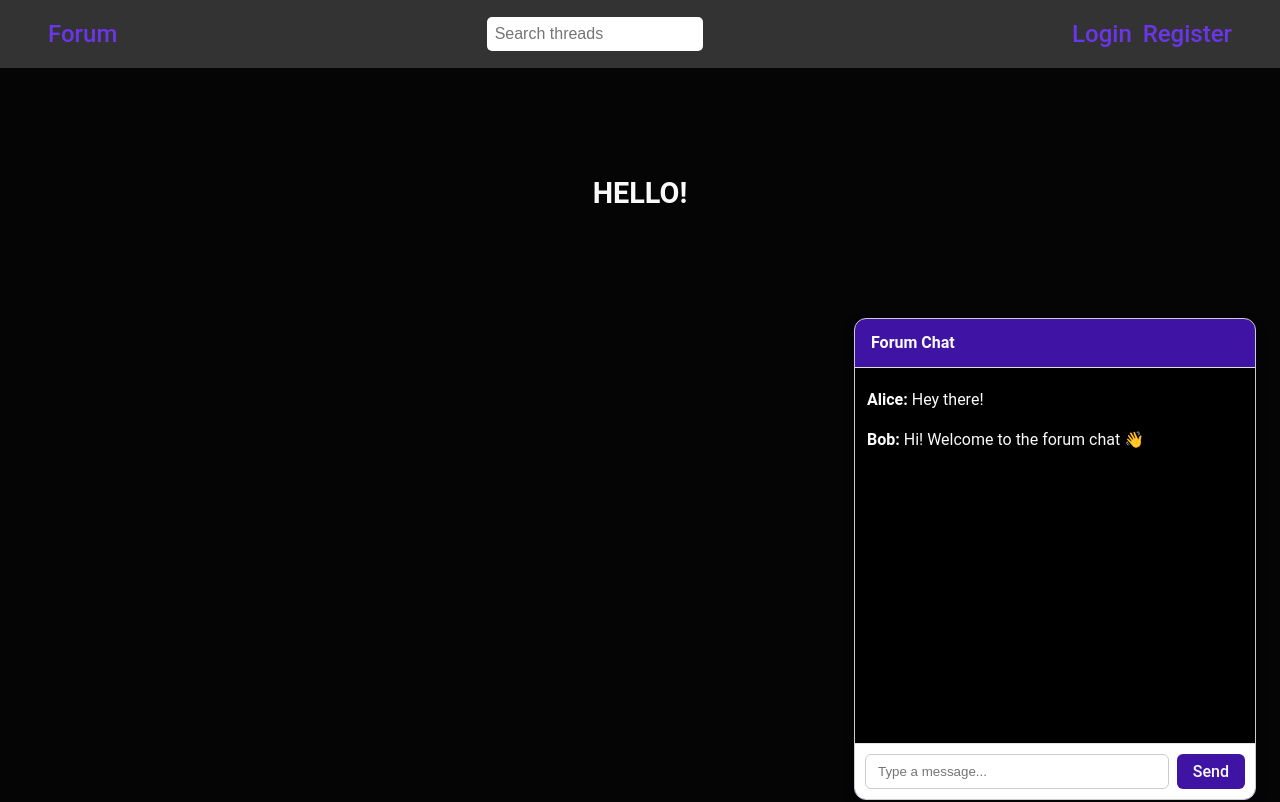
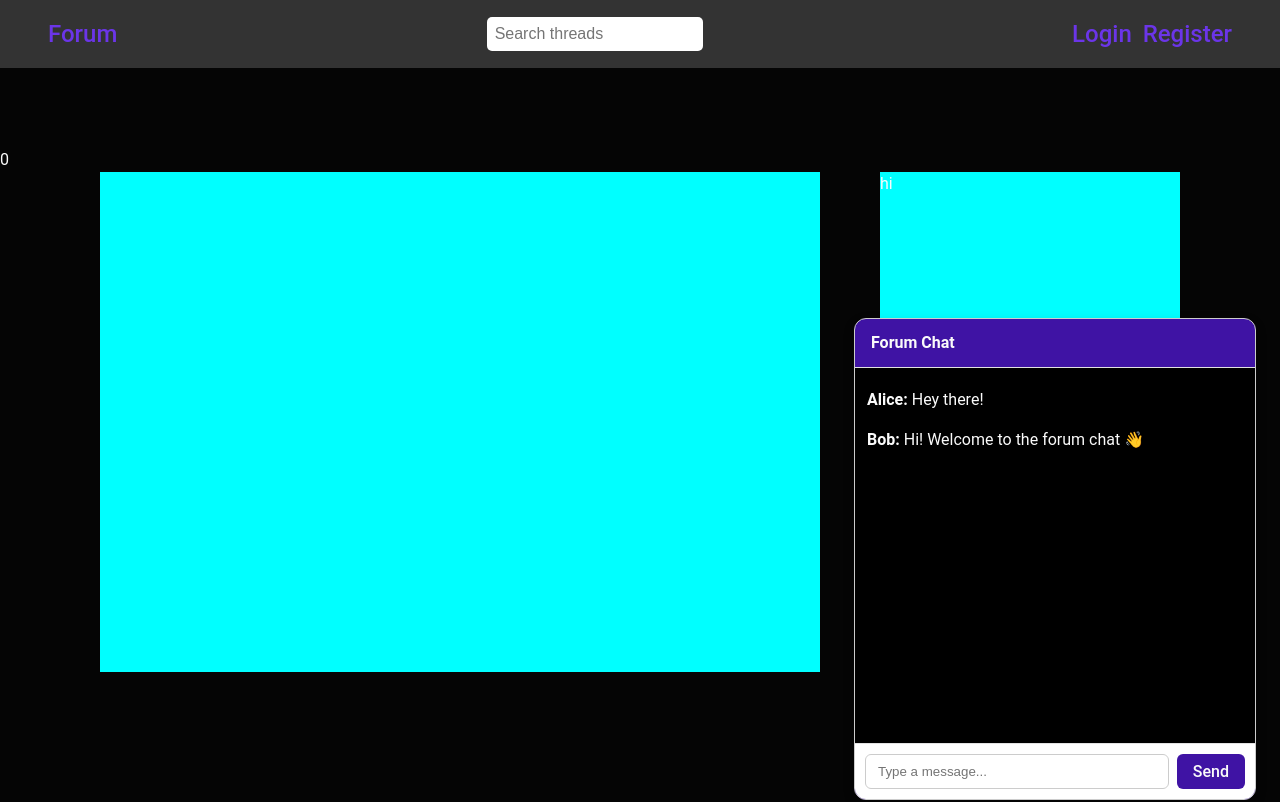
Before and after one commit to place-holder1/forumMERNS, a React (Vite) app in the folder frontend/: page /#/ in a window 1280 px wide. Shown: the top 802 px of the page. Built offline with nearby package versions, Linux system fonts and the light colour scheme.

Commit message:
got some front page prototype
that's it, i think

```diff
--- a/frontend/src/components/MainComponent.jsx
+++ b/frontend/src/components/MainComponent.jsx
@@ -1,14 +1,25 @@
 import styles from "../styles/main.module.css"
+import FrontMain from "./forumComponents/FrontMain";
+import FrontSide from "./forumComponents/FrontSide";
+import TabLinks from "./forumComponents/TabLinks";
 // import Wrapper from "./Wrapper";
 
 const MainComponent = () => {
 
     return(
+        <>
+        <div className="TabLinks">
+                <TabLinks></TabLinks>
+            </div>
         <div className={styles.mainContainer}>
+
             <div className={styles.mainContent}>
-                <h2>HELLO!</h2>
+                {/* <h2>HELLO!</h2> */}
+                <FrontMain/>
+                <FrontSide/>
             </div>
         </div>
+        </>
     )
 }
 
--- a/frontend/src/components/forumComponents/ForumPost.jsx
+++ b/frontend/src/components/forumComponents/ForumPost.jsx
@@ -1,4 +1,5 @@
 import styles from "../styles/forum-post.module.css"
+// This would be whenever the user clicks on a topic
 
 const forumPost = () => {
 
--- a/frontend/src/components/forumComponents/ForumThread.jsx
+++ b/frontend/src/components/forumComponents/ForumThread.jsx
@@ -1,4 +1,4 @@
-import styles from "../styles/forum-thread.module.css"
+import styles from "../../styles/forum-thread.module.css"
 
 const forumThread = () => {
 
--- a/frontend/src/components/forumComponents/ForumTopicThread.jsx
+++ b/frontend/src/components/forumComponents/ForumTopicThread.jsx
@@ -0,0 +1 @@
+import styles from "../../styles/"
--- a/frontend/src/components/forumComponents/FrontMain.jsx
+++ b/frontend/src/components/forumComponents/FrontMain.jsx
@@ -0,0 +1,15 @@
+import styles from "../../styles/front.module.css"
+
+const FrontMain = () => {
+
+    return (
+        <div className={styles.frontMain}>
+            <div className={styles.topicThreadGroup}>
+                {/* div.topicThreadName */}
+            </div>
+        </div>
+    )
+
+}
+
+export default FrontMain;
--- a/frontend/src/components/forumComponents/FrontSide.jsx
+++ b/frontend/src/components/forumComponents/FrontSide.jsx
@@ -0,0 +1,12 @@
+import styles from "../../styles/front.module.css"
+
+const FrontSide = () => {
+
+    return (
+        <div className={styles.frontSide}>
+        hi
+        </div>
+    )
+}
+
+export default FrontSide;
--- a/frontend/src/styles/chat-window.module.css
+++ b/frontend/src/styles/chat-window.module.css
@@ -26,14 +26,14 @@
 
   .chatHeader {
     background-color: var(--button-backrgound-color);
-    padding: 12px 16px;
+    padding: .75rem 1rem;
     font-weight: bold;
     border-bottom: 1px solid #e2e2e2;
   }
 
   .chatMessages {
     flex: 1;
-    padding: 12px;
+    padding: .75rem;
     overflow-y: auto;
     background-color: #000000;
   }
@@ -60,7 +60,7 @@
   }
 
   .chatInputArea button {
-    padding: 8px 16px;
+    padding: .5rem 1rem;
     background-color: var(--secondary-backrgound-color);
     color: var(--button-backrgound-color);
     border: none;
--- a/frontend/src/styles/front.module.css
+++ b/frontend/src/styles/front.module.css
@@ -0,0 +1,11 @@
+.frontMain {
+    width: 60%;
+    height: 500px;
+    background-color: aqua;
+}
+
+.frontSide {
+    width: 25%;
+    height: 500px;
+    background-color: aqua;
+}
--- a/frontend/src/styles/global.css
+++ b/frontend/src/styles/global.css
@@ -9,6 +9,7 @@ body {
   main {
     height: 100%;
     min-height: 100vh;
+    display: block;
     &.light {
       background-color: var(--light-background-color);
       color: var(--light-text-color);
--- a/frontend/src/styles/main.module.css
+++ b/frontend/src/styles/main.module.css
@@ -11,6 +11,7 @@
 .mainContent {
     min-width: 1200px;
     max-width: 1200px;
-    /* display: flex; */
-    align-items: center;
+    display: flex;
+    /* align-items: center; */
+    justify-content: space-evenly;
 }
```
Also changed, not shown: frontend/src/components/forumComponents/TabLinks.jsx (+8 -0 lines).
